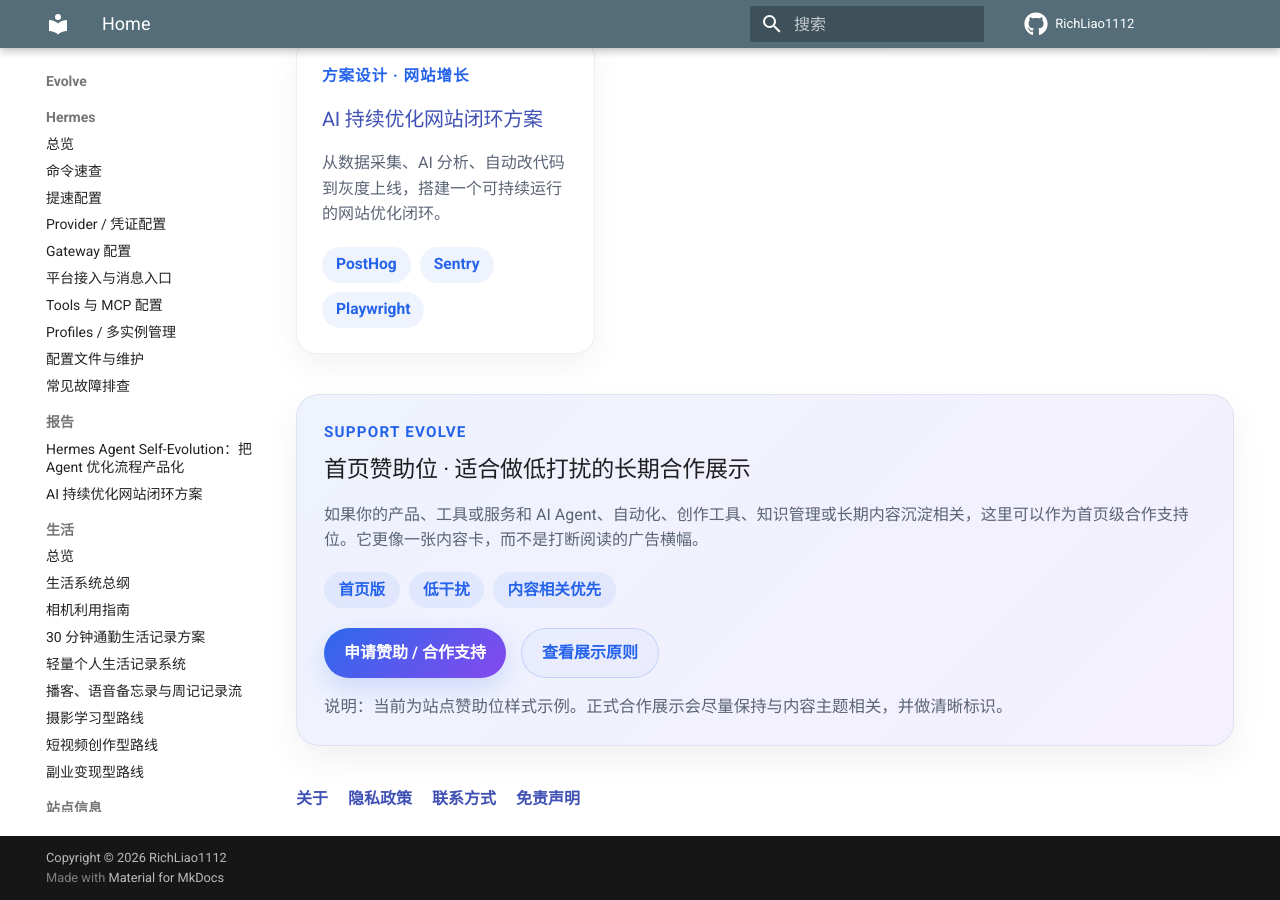
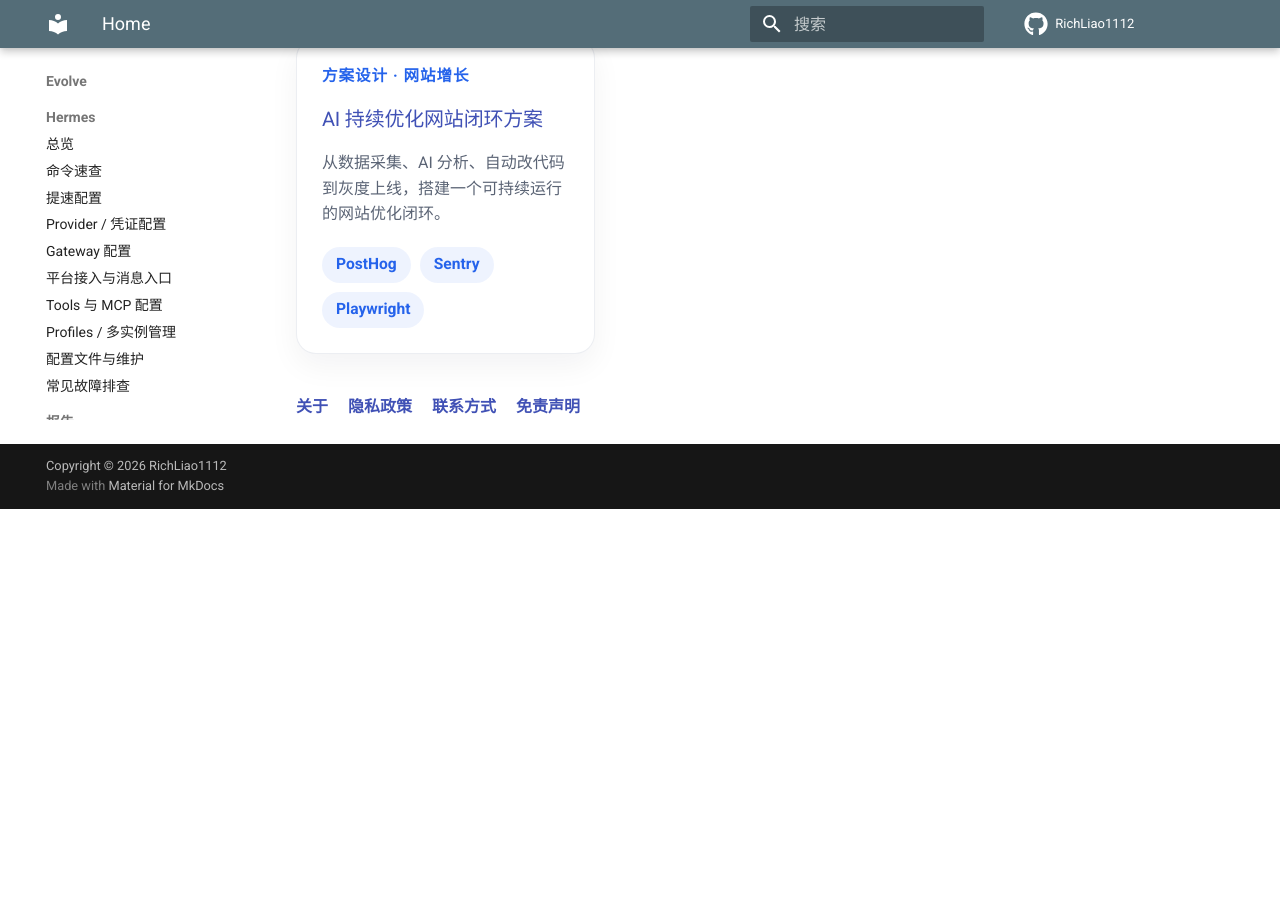
Before and after one commit to RichLiao1112/evolve, an MkDocs documentation site: the page built from docs/index.md, in a window 1280 px wide and 900 px high, scrolled down 939 px. Built offline with MkDocs 1.6.1 and Material for MkDocs 9.7.7, drawn with Linux system fonts in a browser that asks for light colours; comment, search, counter and statistics services are not loaded; after the commit the page ends 1448 px from its top, so only the background shows below that.

Commit message:
docs: remove sponsor blocks

```diff
--- a/docs/hermes-config.md
+++ b/docs/hermes-config.md
@@ -14,21 +14,6 @@
     - [Tools 与 MCP 配置](hermes/tools-and-mcp.md)
     - [Profiles / 多实例管理](hermes/profiles.md)
     - [常见故障排查](hermes/troubleshooting.md)
-
-<div class="sponsor-block sponsor-block--article sponsor-block--muted">
-  <div class="sponsor-block__eyebrow">Article Sponsor Slot</div>
-  <h3>文章页通用赞助位 · 适合与正文主题强相关的工具或服务</h3>
-  <p>这是通用文章页版赞助位示例，适合插在正文开头之后，用于展示与当前主题高度相关的产品、API、服务或长期合作信息。</p>
-  <div class="sponsor-block__chips">
-    <span>文章页版</span>
-    <span>通用复用</span>
-    <span>主题相关优先</span>
-  </div>
-  <div class="sponsor-block__actions">
-    <a href="site-info/contact/">联系合作</a>
-    <a href="site-info/disclaimer/">查看披露说明</a>
-  </div>
-</div>
 
 ## 结构说明
 
--- a/docs/index.md
+++ b/docs/index.md
@@ -84,22 +84,6 @@ hide:
   </a>
 </div>
 
-<div class="sponsor-block sponsor-block--home">
-  <div class="sponsor-block__eyebrow">Support Evolve</div>
-  <h3>首页赞助位 · 适合做低打扰的长期合作展示</h3>
-  <p>如果你的产品、工具或服务和 AI Agent、自动化、创作工具、知识管理或长期内容沉淀相关，这里可以作为首页级合作支持位。它更像一张内容卡，而不是打断阅读的广告横幅。</p>
-  <div class="sponsor-block__chips">
-    <span>首页版</span>
-    <span>低干扰</span>
-    <span>内容相关优先</span>
-  </div>
-  <div class="sponsor-block__actions">
-    <a href="site-info/contact/">申请赞助 / 合作支持</a>
-    <a href="site-info/disclaimer/">查看展示原则</a>
-  </div>
-  <div class="sponsor-note">说明：当前为站点赞助位样式示例。正式合作展示会尽量保持与内容主题相关，并做清晰标识。</div>
-</div>
-
 <div class="site-links-inline">
   <a href="site-info/about/">关于</a>
   <a href="site-info/privacy-policy/">隐私政策</a>
--- a/docs/life/index.md
+++ b/docs/life/index.md
@@ -14,21 +14,6 @@
 
 !!! abstract "怎么阅读这个板块"
     如果你只是想先找一个适合自己的入口，先看下面的阅读地图；如果你想把这些内容串起来使用，建议先看《生活系统总纲》，再按自己的方向往下读。
-
-<div class="sponsor-block sponsor-block--life sponsor-block--muted">
-  <div class="sponsor-block__eyebrow">Life Sponsor Slot</div>
-  <h3>生活板块合作位 · 更适合设备、服务与创作者工具</h3>
-  <p>这一类页面更适合展示与记录、通勤、相机、创作、效率工具、轻量生活方式相关的合作信息。整体会优先保持像内容推荐卡，而不是强打扰广告。</p>
-  <div class="sponsor-block__chips">
-    <span>生活板块版</span>
-    <span>相机 / 创作 / 效率</span>
-    <span>阅读体验优先</span>
-  </div>
-  <div class="sponsor-block__actions">
-    <a href="../site-info/contact/">咨询合作位</a>
-    <a href="../site-info/about/">了解站点定位</a>
-  </div>
-</div>
 
 ## 阅读地图
 
--- a/docs/reports/ai-site-optimization-loop.md
+++ b/docs/reports/ai-site-optimization-loop.md
@@ -3,21 +3,6 @@
 ## 核心闭环
 
 采集 → 分析 → 生成方案 → 自动改代码 → 自动测试 → 灰度上线 → 观察结果 → 继续下一轮
-
-<div class="sponsor-block sponsor-block--report sponsor-block--muted">
-  <div class="sponsor-block__eyebrow">Report Sponsor Slot</div>
-  <h3>报告页合作位 · 更适合开发工具、数据平台与自动化服务</h3>
-  <p>报告页会优先承载与分析、监控、开发效率、AI 基础设施或自动化工作流相关的合作支持信息，尽量保持专业感和页面一致性。</p>
-  <div class="sponsor-block__chips">
-    <span>报告页版</span>
-    <span>B2B / 工具型</span>
-    <span>专业语境</span>
-  </div>
-  <div class="sponsor-block__actions">
-    <a href="../site-info/contact/">咨询报告页合作</a>
-    <a href="../site-info/disclaimer/">查看合作说明</a>
-  </div>
-</div>
 
 ## 1. 数据采集层
 
--- a/docs/reports/hermes-agent-self-evolution.md
+++ b/docs/reports/hermes-agent-self-evolution.md
@@ -20,21 +20,6 @@
     - 想看我的总体判断与边界：直接看“我对这个项目的最新判断”“风险与难点”“对 Hermes Agent 本身意味着什么”。
 
 ---
-
-<div class="sponsor-block sponsor-block--report sponsor-block--muted">
-  <div class="sponsor-block__eyebrow">Report Sponsor Slot</div>
-  <h3>报告页合作位 · 适合 Agent、开发平台与研究工具</h3>
-  <p>像这类偏工程分析与方法论的页面，更适合展示与 Agent、模型开发、评测、API 服务或自动化平台相关的合作支持信息，而不是传统广告横幅。</p>
-  <div class="sponsor-block__chips">
-    <span>报告页版</span>
-    <span>Agent / Eval / API</span>
-    <span>内容一致性</span>
-  </div>
-  <div class="sponsor-block__actions">
-    <a href="../site-info/contact/">申请报告合作位</a>
-    <a href="../site-info/about/">查看站点定位</a>
-  </div>
-</div>
 
 ## 这个项目到底在优化什么
 
```
